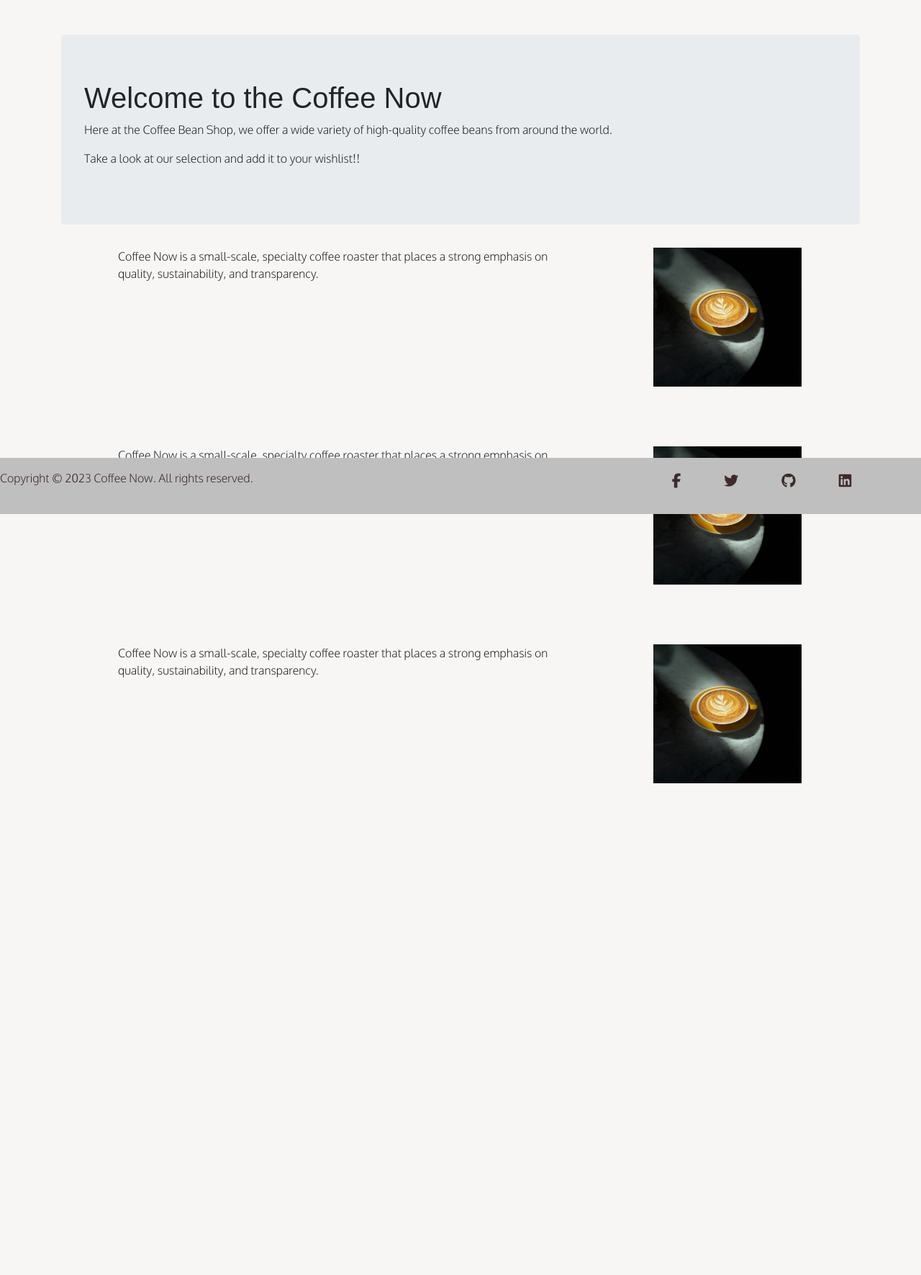
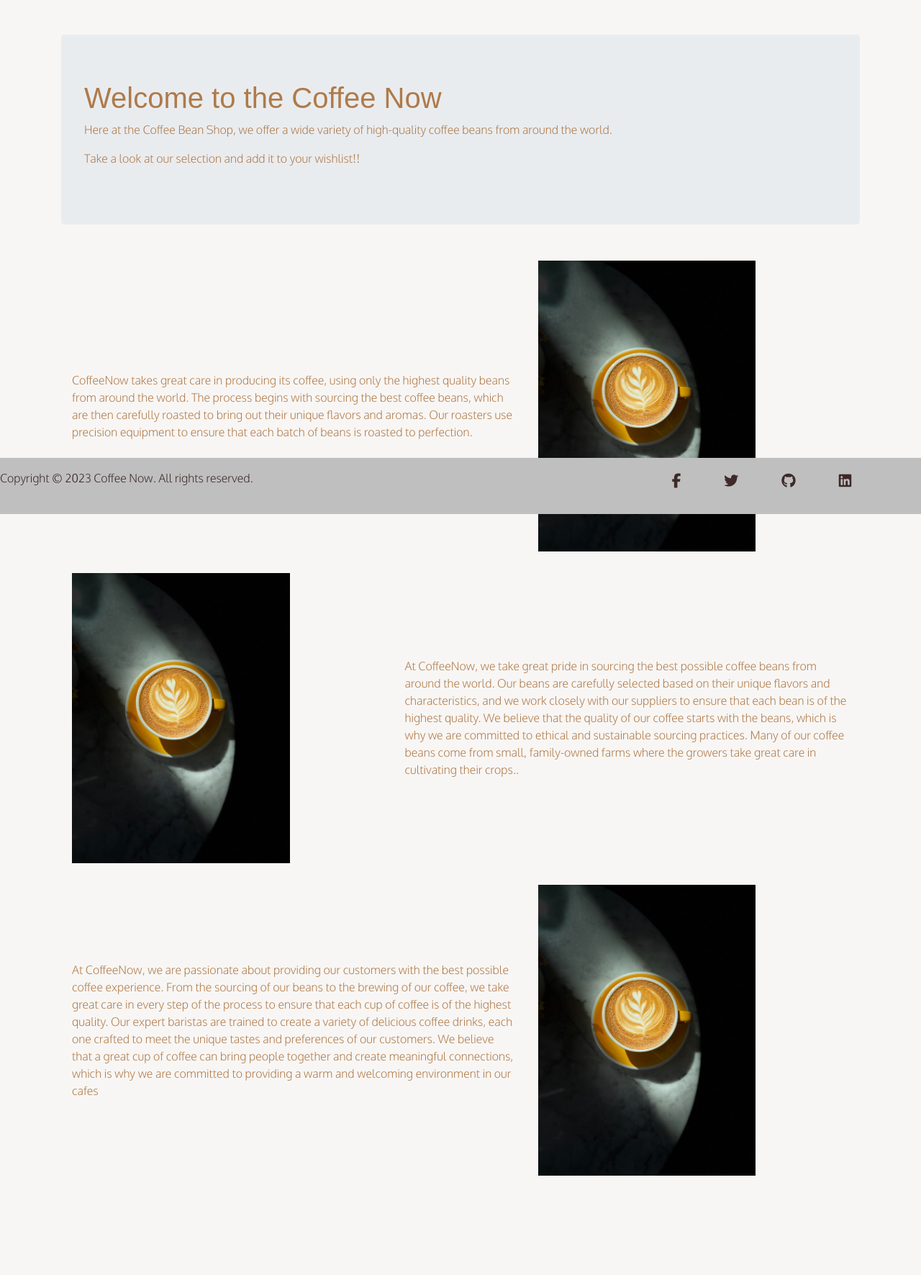
Before and after one commit to Kieran132/Coffee_Now, a Django app: page / in a window 1280 px wide. Shown: the part 86-1857 px from the top of the page at 72% size. Before the commit the page ends 1174 px from the top, so only its background shows below. Run offline with Django 3.2, Linux system fonts and the light colour scheme; some libraries are stand-ins or nearby versions; some web fonts are replaced.

Commit message:
Add styling to index.html to align writing with images

```diff
--- a/home/templates/index.html
+++ b/home/templates/index.html
@@ -10,40 +10,47 @@
 </div>
 
 <div class="container intro-text">
-      <div class="row">
+    <div class="row align-items-center">
         <div class="col-md-7">
             <p>
-                  Coffee Now is a small-scale, specialty coffee roaster that places a strong emphasis on quality,
-                  sustainability, and transparency.
+                CoffeeNow takes great care in producing its coffee, using only the highest quality beans from around the
+                world. The process begins with sourcing the best coffee beans, which are then carefully roasted to bring
+                out their unique flavors and aromas. Our roasters use precision equipment to ensure that each batch of
+                beans is roasted to perfection.
             </p>
         </div>
         <div class="col-md-5">
-              <img class="img-fluid img-sm" src="{{ MEDIA_URL }}coffee.jpg"
-                  alt="coffee">
+            <img class="img-fluid img-sm" src="{{ MEDIA_URL }}coffee.jpg" alt="coffee">
         </div>
     </div>
-      <div class="row">
+    <div class="row align-items-center">
+        <div class="col-md-5">
+            <img class="img-fluid img-sm" src="{{ MEDIA_URL }}coffee.jpg" alt="coffee">
+        </div>
         <div class="col-md-7">
             <p>
-                  Coffee Now is a small-scale, specialty coffee roaster that places a strong emphasis on quality,
-                  sustainability, and transparency.
+                At CoffeeNow, we take great pride in sourcing the best possible coffee beans from around the world. Our
+                beans are carefully selected based on their unique flavors and characteristics, and we work closely with
+                our suppliers to ensure that each bean is of the highest quality. We believe that the quality of our
+                coffee starts with the beans, which is why we are committed to ethical and sustainable sourcing
+                practices. Many of our coffee beans come from small, family-owned farms where the growers take great
+                care in cultivating their crops..
+            </p>
+        </div>
+    </div>
+    <div class="row align-items-center">
+        <div class="col-md-7">
+            <p>
+                At CoffeeNow, we are passionate about providing our customers with the best possible coffee experience.
+                From the sourcing of our beans to the brewing of our coffee, we take great care in every step of the
+                process to ensure that each cup of coffee is of the highest quality. Our expert baristas are trained to
+                create a variety of delicious coffee drinks, each one crafted to meet the unique tastes and preferences
+                of our customers. We believe that a great cup of coffee can bring people together and create meaningful
+                connections, which is why we are committed to providing a warm and welcoming environment in our cafes
             </p>
         </div>
         <div class="col-md-5">
-              <img class="img-fluid img-sm" src="{{ MEDIA_URL }}coffee.jpg"
-                  alt="coffee">
-          </div>
-      </div>
-      <div class="row">
-        <div class="col-md-7">
-            <p>
-                Coffee Now is a small-scale, specialty coffee roaster that places a strong emphasis on quality,
-                sustainability, and transparency.
-            </p>
-        </div>
-        <div class="col-md-5">
-            <img class="img-fluid img-sm" src="{{ MEDIA_URL }}coffee.jpg"
-                alt="coffee">
+            <img class="img-fluid img-sm" src="{{ MEDIA_URL }}coffee.jpg" alt="coffee">
         </div>
     </div>
 </div>
--- a/static/css/style.css
+++ b/static/css/style.css
@@ -10,10 +10,15 @@ body{
     font-weight: 400;
     padding-bottom: 60px;
     background-color: #F8F6F4;
+    color: #AF7A49;
 }
 
 h1 {
     font-family: MuseoModerno, sans-serif;
+}
+
+hr {
+    color: #4F4F4F   ;
 }
 
 /* Header Styling */
@@ -83,16 +88,21 @@ h1 {
 
 /* Home Page Styling */
 
-.intro-text{
-    margin-left: 4rem;
-}
-
 .img-sm{
     height: 70%;
     width: 70%;
-    padding-left: 6rem;
+}
+.intro-text {
+    margin-top: 50px;
 }
 
+.intro-text p {
+    margin-bottom: 30px;
+}
+
+.intro-text img {
+    margin-bottom: 30px;
+  }
 
 /* Contact Page Styling */
 
```
Lines whose indentation alone changed are shown as unchanged.
